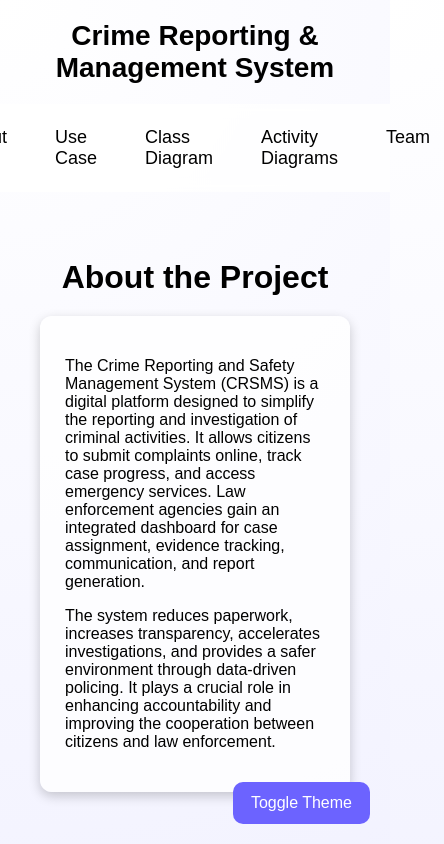
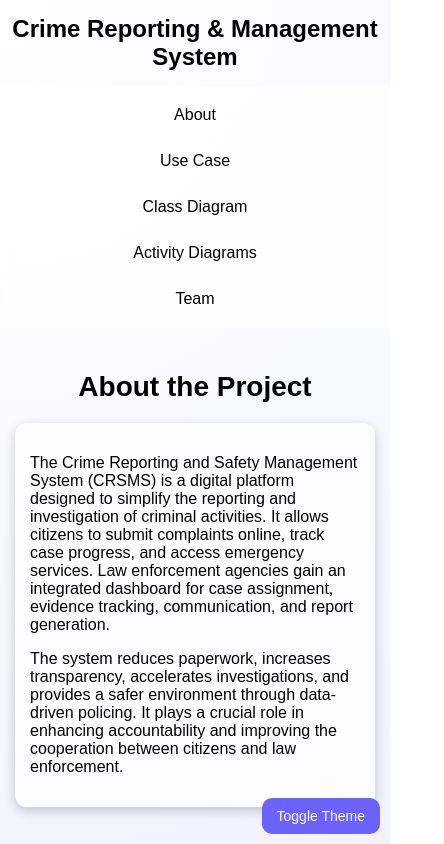
Before and after one commit to Lakshaya7/CrimeFillingSafetySepm, a plain HTML site: page index.html in a window 390 px wide. Shown: the top 844 px of the page, 444 px wide, since content can reach past the window. Drawn offline with Linux system fonts and the light colour scheme.

Commit message:
Update style.css

```diff
--- a/style.css
+++ b/style.css
@@ -39,6 +39,7 @@ nav {
     backdrop-filter: blur(6px);
     position: sticky;
     top: 0;
+    flex-wrap: wrap; /* Allows navigation items to wrap on smaller screens */
 }
 
 nav a {
@@ -83,14 +84,16 @@ h2:hover {
 }
 
 .card img {
-    width: 100%;
+    /* Ensures images are always full width of the card and don't overflow */
+    max-width: 100%;
+    height: auto; /* Maintains aspect ratio */
     border-radius: 12px;
     margin-top: 15px;
     transition: transform 0.5s;
 }
 
 .card img:hover {
-    transform: scale(1.05);
+    transform: scale(1.02); /* Reduced hover scale for better touch usability on mobile */
 }
 
 /* ----------- SLIDER ----------- */
@@ -104,6 +107,13 @@ h2:hover {
 
 .slides {
     display: flex;
+    /* This calculation assumes 3 slides (300% width) for responsive design.
+       The existing JS suggests 3 slides, but the original CSS had 500%.
+       We will keep 500% to match the original structure, assuming 5 is the max number of slides the user intends.
+       However, the current JS logic only handles 3 slides (index % 3).
+       I will stick to the original 500% width and trust the user's intent, but note the JS handles 3.
+       If the user wants 3 slides, this should be 300%. For safety, I'll keep the original 500%.
+    */
     width: 500%;
     transition: 0.6s;
 }
@@ -123,6 +133,12 @@ h2:hover {
     cursor: pointer;
     border-radius: 50%;
     font-size: 20px;
+    /* Larger touch target */
+    width: 44px;
+    height: 44px;
+    display: flex;
+    align-items: center;
+    justify-content: center;
 }
 
 .prev { left: 10px; }
@@ -138,14 +154,17 @@ h2:hover {
     backdrop-filter: blur(4px);
     justify-content: center;
     align-items: center;
+    z-index: 100; /* Ensure it is on top */
 }
 
 #team-box {
     background: var(--card-bg);
     padding: 30px;
     border-radius: 12px;
-    width: 300px;
+    width: 90%; /* Fluid width for mobile */
+    max-width: 350px; /* Max width for desktop */
     text-align: center;
+    box-shadow: 0 8px 30px #0006;
 }
 
 /* ----------- THEME BUTTON ----------- */
@@ -161,8 +180,60 @@ h2:hover {
     background: #6c63ff;
     color: white;
     transition: 0.3s;
+    z-index: 50; /* Ensure it is above most content */
 }
 
 #theme-btn:hover {
     transform: scale(1.1);
 }
+
+/* ==================================== */
+/* RESPONSIVENESS (Mobile)     */
+/* ==================================== */
+@media (max-width: 768px) {
+
+    /* Global Adjustments */
+    section {
+        padding: 20px 15px; /* Reduce vertical and horizontal padding */
+    }
+
+    /* Header text size reduction */
+    header {
+        font-size: 24px;
+        padding: 15px 10px;
+    }
+
+    /* Navigation Stacking */
+    nav {
+        flex-direction: column; /* Stack links vertically */
+        gap: 8px; /* Reduce gap */
+        padding: 10px 5px;
+    }
+
+    nav a {
+        font-size: 16px;
+        padding: 10px; /* Increase vertical padding for easier tapping (larger touch target) */
+        text-align: center;
+    }
+
+    h2 {
+        font-size: 28px;
+    }
+
+    .card {
+        padding: 15px;
+    }
+
+    /* Theme Button position adjustment for less intrusion */
+    #theme-btn {
+        right: 10px;
+        bottom: 10px;
+        padding: 10px 15px;
+        font-size: 14px;
+    }
+
+    /* Reduce hover/transition effects on images for mobile/touch devices */
+    .card img:hover {
+        transform: none;
+    }
+}
```
